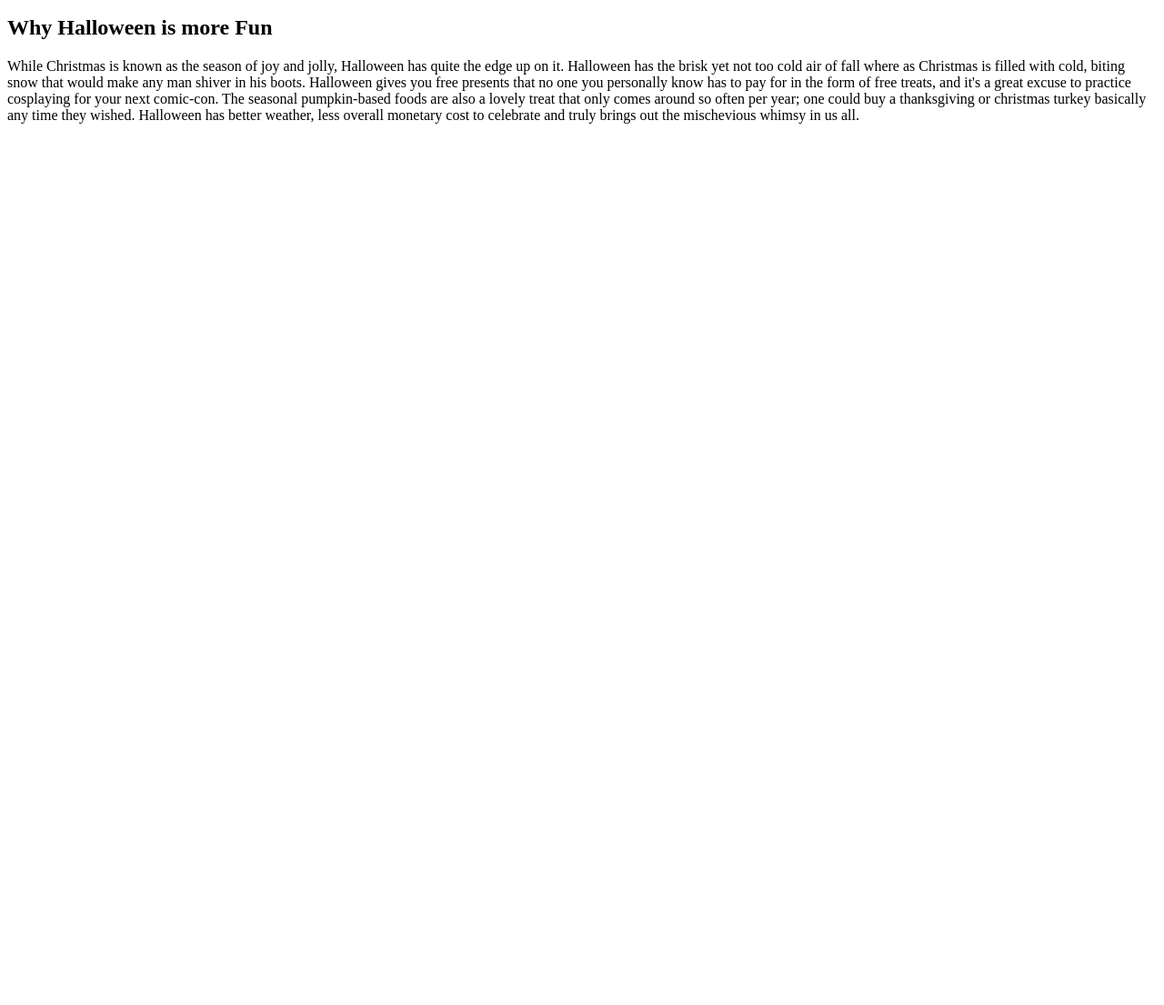
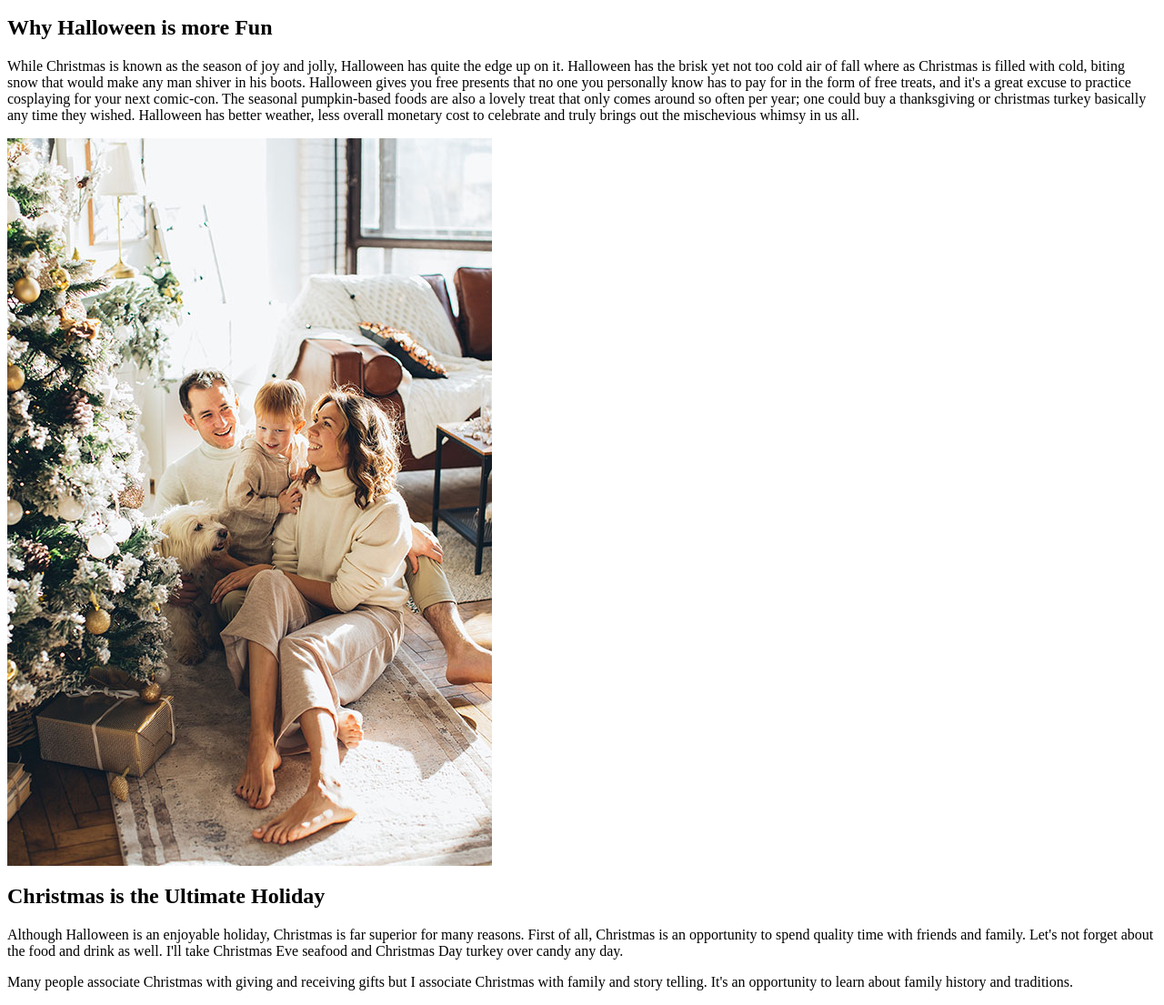
Before and after one commit to xavierehanbury1/Hanbury_Deluca_Midterm, a plain HTML site: page index.html in a window 1280 px wide. Shown: the part 519-1624 px from the top of the page at 91% size. Before the commit the page ends 800 px from the top, so only its background shows below. Drawn offline with Linux system fonts and the light colour scheme.

Commit message:
Update Index page
In this commit the index page was updated to include the Christmas argument.

```diff
--- a/index.html
+++ b/index.html
@@ -10,4 +10,9 @@
 <h2>Why Halloween is more Fun</h2>
 <p>While Christmas is known as the season of joy and jolly, Halloween has quite the edge up on it. Halloween has the brisk yet not too cold air of fall where as Christmas is filled with cold, biting snow that would make any man shiver in his boots. Halloween gives you free presents that no one you personally know has to pay for in the form of free treats, and it's a great excuse to practice cosplaying for your next comic-con. The seasonal pumpkin-based foods are also a lovely treat that only comes around so often per year; one could buy a thanksgiving or christmas turkey basically any time they wished. Halloween has better weather, less overall monetary cost to celebrate and truly brings out the mischevious whimsy in us all.</p>
 
+<img src="images/christmas-family.jpg" alt="A family by a christmas tree">
+<h2>Christmas is the Ultimate Holiday</h2>
+<p>Although Halloween is an enjoyable holiday, Christmas is far superior for many reasons. First of all, Christmas is an opportunity to spend quality time with friends and family. Let's not forget about the food and drink as well. I'll take Christmas Eve seafood and Christmas Day turkey over candy any day.</p>
+
+<p>Many people associate Christmas with giving and receiving gifts but I associate Christmas with family and story telling. It's an opportunity to learn about family history and traditions.</p>
 </body>
```
Also changed, not shown: images/christmas-family.jpg (added), 1 other file.
